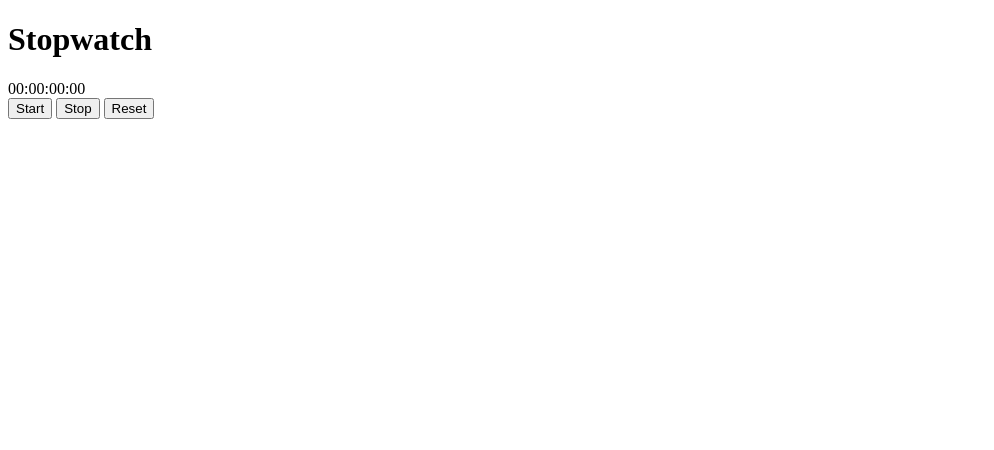
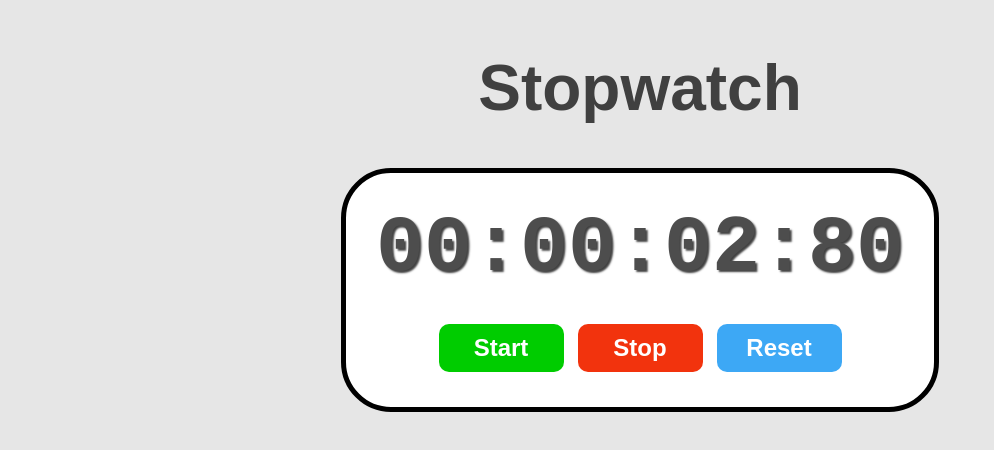
Before and after one commit to Cameloasa/StopWatchProgram, a plain HTML site: page index.html in a window 1280 px wide. Both pictures are taken after a click on the button "Start". Shown: the whole page, without its empty margins (0-994 px from the left). Drawn offline with Linux system fonts and the light colour scheme.

Commit message:
Stopwatch

```diff
--- a/index.html
+++ b/index.html
@@ -20,7 +20,7 @@
 
             <button id="startBtn" onclick="start()">Start</button>
             <button id="stopBtn" onclick="stop()">Stop</button>
-            <button id="resettBtn" onclick="reset()">Reset</button>
+            <button id="resetBtn" onclick="reset()">Reset</button>
 
         </div>
 
--- a/index.js
+++ b/index.js
@@ -0,0 +1,57 @@
+const display = document.getElementById("display");
+let timer = null;
+let startTime = 0;
+let elapsedTime = 0;
+let isRunning = false;
+
+
+function start(){
+
+    if (!isRunning) {
+        startTime = Date.now() - elapsedTime;
+        timer = setInterval(update,10);
+        isRunning = true;
+    }
+
+
+
+}
+
+function stop(){
+
+    if(isRunning){
+        clearInterval(timer);
+        elapsedTime = Date.now() - startTime;
+        isRunning = false;
+
+    }
+
+}
+
+function reset(){
+
+    clearInterval(timer);
+    startTime = 0;
+    elapsedTime = 0;
+    let isRunning = false;
+    display.textContent = "00:00:00:00";
+
+}
+
+function update(){
+
+    const currentTime = Date.now();
+    elapsedTime = currentTime - startTime;
+
+    let hours = Math.floor(elapsedTime / (1000 *60 * 60));
+    let minutes = Math.floor(elapsedTime / (1000 *60) % 60);
+    let seconds = Math.floor(elapsedTime / 1000 % 60);
+    let milliseconds = Math.floor(elapsedTime % 1000 / 10);
+
+    hours = String(hours).padStart(2,"0");
+    minutes = String(minutes).padStart(2,"0");
+    seconds = String(seconds).padStart(2,"0");
+    milliseconds = String(milliseconds).padStart(2,"0");
+
+    display.textContent = `${hours}:${minutes}:${seconds}:${milliseconds}`;
+}
--- a/style.css
+++ b/style.css
@@ -0,0 +1,69 @@
+body{
+    display: flex;
+    flex-direction: column;
+    align-items: center;
+    background-color: hsl(0, 0%, 90%);
+}
+
+#myH1{
+    font-size: 4rem;
+    font-family: Arial, Helvetica, sans-serif;
+    color: hsl(0, 0%, 25%);
+}
+#container{
+    display: flex;
+    flex-direction: column;
+    align-items: center;
+    padding: 30px;
+    border: 5px solid;
+    border-radius: 50px;
+    background-color: hsl(0, 0%, 100%);
+}
+
+#display{
+    font-size: 5rem;
+    font-family: monospace;
+    font-weight: bold;
+    color: hsl(0, 0%, 30%);
+    text-shadow: 2px 2px 2px  hsl(0, 0%, 0%, 0.75);
+    margin-bottom: 25px;
+}
+
+#controls button{
+
+font-size: 1.5rem;
+font-weight: bold;
+padding: 10px 20px;
+margin: 5px;
+min-width: 125px;
+border: none;
+border-radius: 10px;
+cursor: pointer;
+color: hsl(0, 0%, 100%);
+transition: backround-color 0.5 ease;
+
+}
+
+#startBtn{
+    background-color: hsl(120, 100%, 40%);
+}
+
+#startBtn:hover{
+    background-color: hsl(120, 100%, 30%);
+}
+
+#stopBtn{
+    background-color: hsl(10, 90%, 50%);
+}
+
+#stopBtn:hover{
+    background-color: hsl(10, 90%, 40%);
+}
+
+#resetBtn{
+    background-color: hsl(205, 90%, 60%);
+}
+
+#resetBtn:hover{
+    background-color: hsl(205, 90%, 50%);
+}
```
